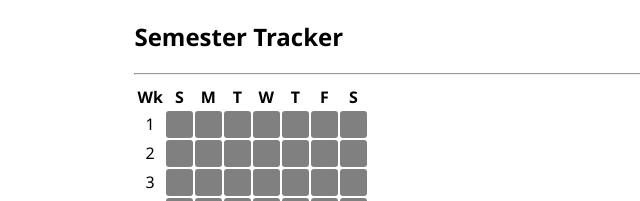
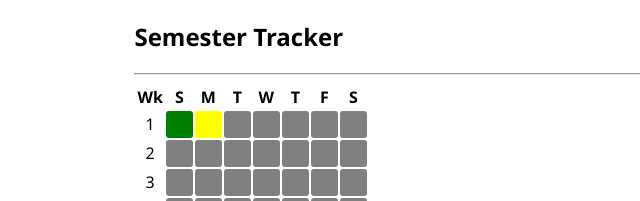
Before and after one commit to zhenry3/semester-tracker, a plain HTML site: page index.html in a window 1280 px wide. Shown: the top 201 px of the page, without its empty margins (0-640 px from the left). Drawn offline with Linux system fonts and the light colour scheme.

Commit message:
Update index.html
Updated for the Spring semester.

```diff
--- a/index.html
+++ b/index.html
@@ -34,7 +34,7 @@
         const days = document.getElementsByClassName("day");
         var current_date;
         var current_doy = 0;
-        var doy_offset = 244;   // doy of aug 26th
+        var doy_offset = 20;   // doy of Jan 20th
         var days_in_months = [31, 28, 31, 30, 31, 30, 31, 31, 30, 31, 30, 31];
 
         function isYearLeapYear (date) {
```
